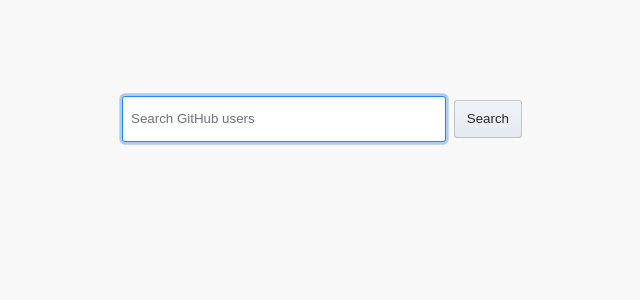
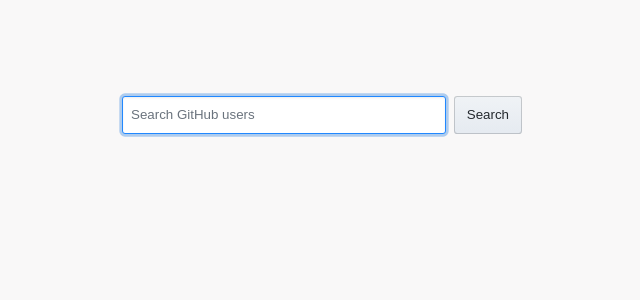
Before and after one commit to ovidiubute/github-search-web-app, a React (Create React App) app: page / in a window 1280 px wide. Shown: the top 300 px of the page, without its empty margins (318-958 px from the left). Built offline with nearby package versions, Linux system fonts and the light colour scheme.

Commit message:
Fix form size.

```diff
--- a/src/App.css
+++ b/src/App.css
@@ -1,5 +1,6 @@
 .main {
-  margin-top: 96px;
+  margin: 0;
+  padding-top: 96px;
   display: flex;
   justify-content: center;
   align-items: center;
--- a/src/search/components/SearchInput.css
+++ b/src/search/components/SearchInput.css
@@ -1,7 +1,7 @@
 .searchInput {
   width: 100%;
   min-height: 36px;
-  padding: 4px 8px;
+  padding: 0px 8px;
   line-height: 16px;
   color: #24292e;
   vertical-align: middle;
```
